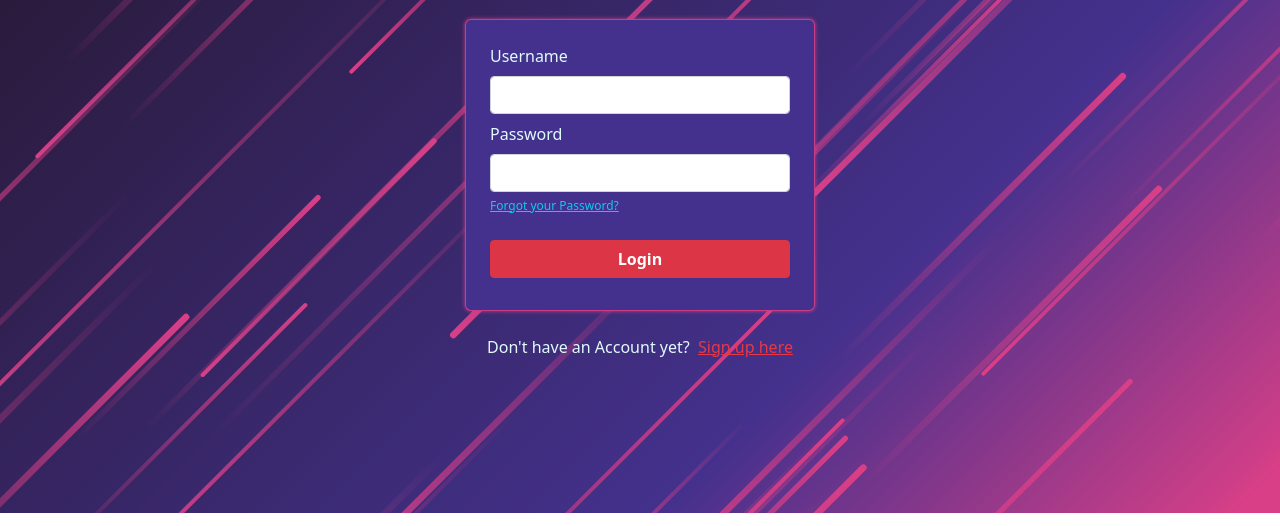
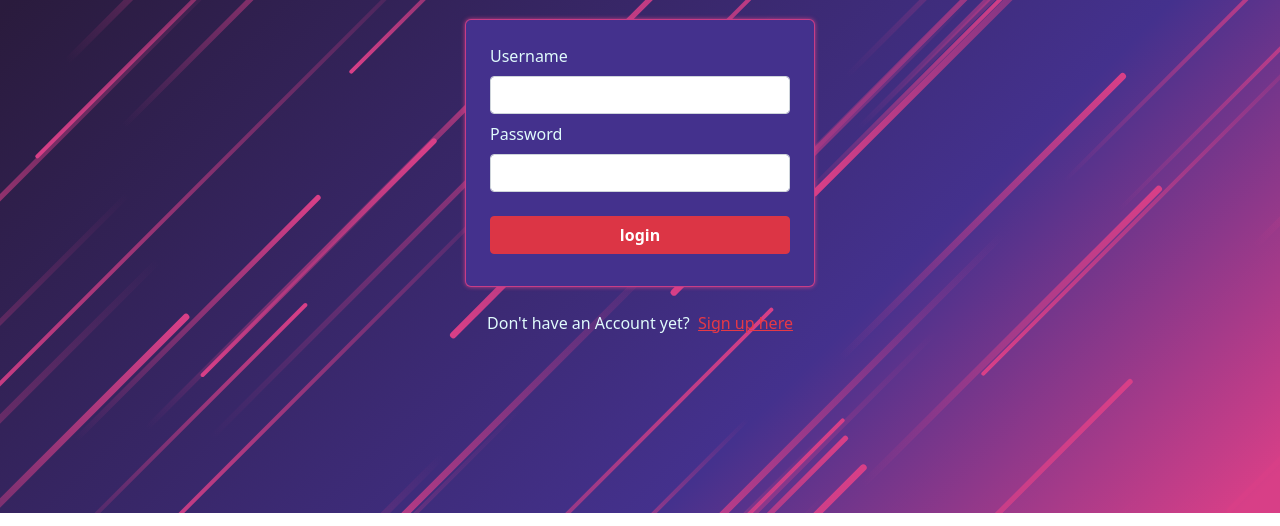
Before and after one commit to PixelTMT/UTS-Web-Programming, a PHP site: page /login_form.php in a window 1280 px wide. Shown: the part 207-733 px from the top of the page. Run offline with PHP 8.4, Linux system fonts and the light colour scheme.

Commit message:
Update login_form.php

```diff
--- a/login_form.php
+++ b/login_form.php
@@ -37,21 +37,15 @@ if(isset($_SESSION['ERROR'])){
             <?php echo $alert_msg?>
         </div>
         <div class="login d-flex justify-content-center align-items-center mt-4">
-
-            <form>
-                <form id="form_week6" action="create_account_proses.php" method="post" enctype="multipart/form-data">
-                    <div class="row form-group">
-                        <div class="col">
-                            <label for="username" class="form-label mt-4 mb-2"> Username </label>
-                            <input type="text" class="form-control" id="username" name="username" />
-                            <label for="password" class="form-label mt-2 mb-2"> Password </label>
-                            <input type="password" class="form-control" id="password" name="password" />
-                            <a href="#" class="text-info" style="font-size: 12px;">Forgot your Password?</a>
-
-                            <div class="button-container mt-3 mb-4 text-center">
-                                <button type="submit" class="mt-2 mb-2 btn btn-danger" name="login">Login</button>
-                            </div>
-
+            <form id="form_week6" action="login_process.php" method="post" enctype="multipart/form-data">
+                <div class="row form-group">
+                    <div class="col">
+                        <label for="username" class="form-label mt-4 mb-2"> Username </label>
+                        <input type="text" class="form-control" id="username" name="username" require/>
+                        <label for="password" class="form-label mt-2 mb-2"> Password </label>
+                        <input type="password" class="form-control" id="password" name="password" require/>
+                        <div class="button-container mt-3 mb-4 text-center">
+                            <button type="submit" class="mt-2 mb-2 btn btn-danger" name="login" require>login</button>
                         </div>
                     </div>
                 </div>
```
